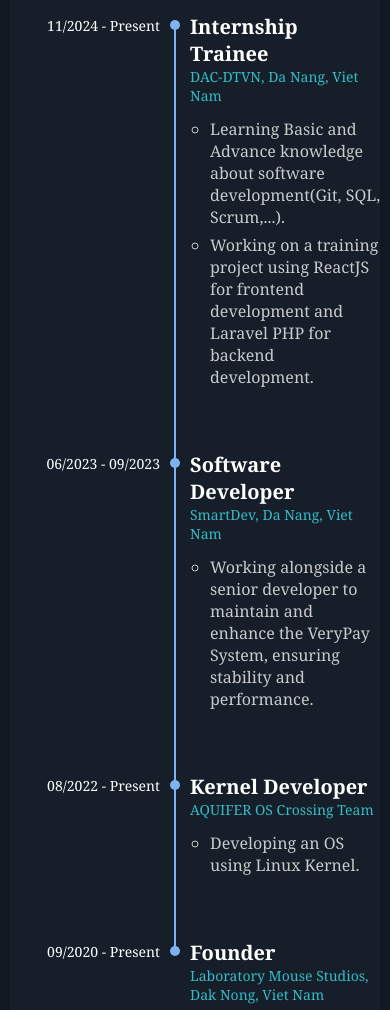
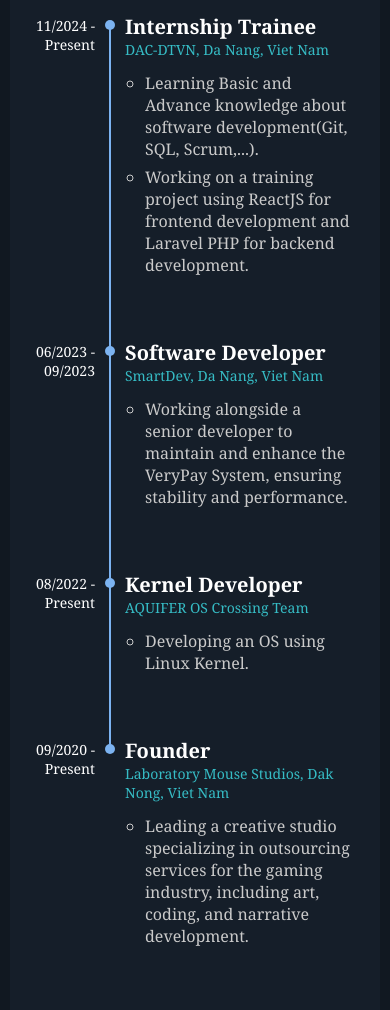
Before and after one commit to dtvn-training/2024-DN-TrinhQuyThien-CV, a plain HTML site: page index.html in a window 390 px wide. Shown: the part 1604-2614 px from the top of the page. Drawn offline with Linux system fonts and the light colour scheme.

Commit message:
Adjust responsive

```diff
--- a/styles.css
+++ b/styles.css
@@ -20,7 +20,6 @@ body {
     margin: 0;
     padding: 0;
     background-color: var(--background-color);
-    height: 100%;
     scroll-behavior: smooth;
 }
 
@@ -40,7 +39,6 @@ h3 {
     display: flex;
     justify-content: center;
     align-items: stretch;
-    min-height: 100vh;
     gap: 10px;
     padding: 50px 0px;
 }
@@ -152,7 +150,6 @@ h3 {
 
 .main-content {
     width: 850px;
-    min-height: 100vh;
     background-color: var(--contain-background-color);
     color: var(--text-color);
     box-sizing: border-box;
@@ -458,4 +455,41 @@ h3 {
     .main-content {
         width: auto;
     }
+    .project-info-time>li,
+    .education-info-time>li,
+    .experience-info-time>li {
+        list-style: none;
+        margin: 0;
+        min-width: 65px;
+        max-width: 65px;
+        position: relative;
+        text-align: right;
+    }
+    .education-info-time>li::before,
+    .project-info-time>li::before,
+    .experience-info-time>li::before {
+        left: 75px;
+    }
+    .education-info-time>li::after,
+    .experience-info-time>li::after,
+    .project-info-time>li::after {
+        left: 79px;
+    }
+    .project-info-time>li:last-child::after,
+    .education-info-time>li:last-child::after,
+    .experience-info-time>li:last-child::after {
+        display: none;
+    }
 }
+
+@media (max-width: 340px) {
+    .container {
+        padding: 0px;
+    }
+    .left-sidebar {
+        min-width: 340px;
+    }
+    .main-content {
+        min-width: 380px;
+    }
+}
```
